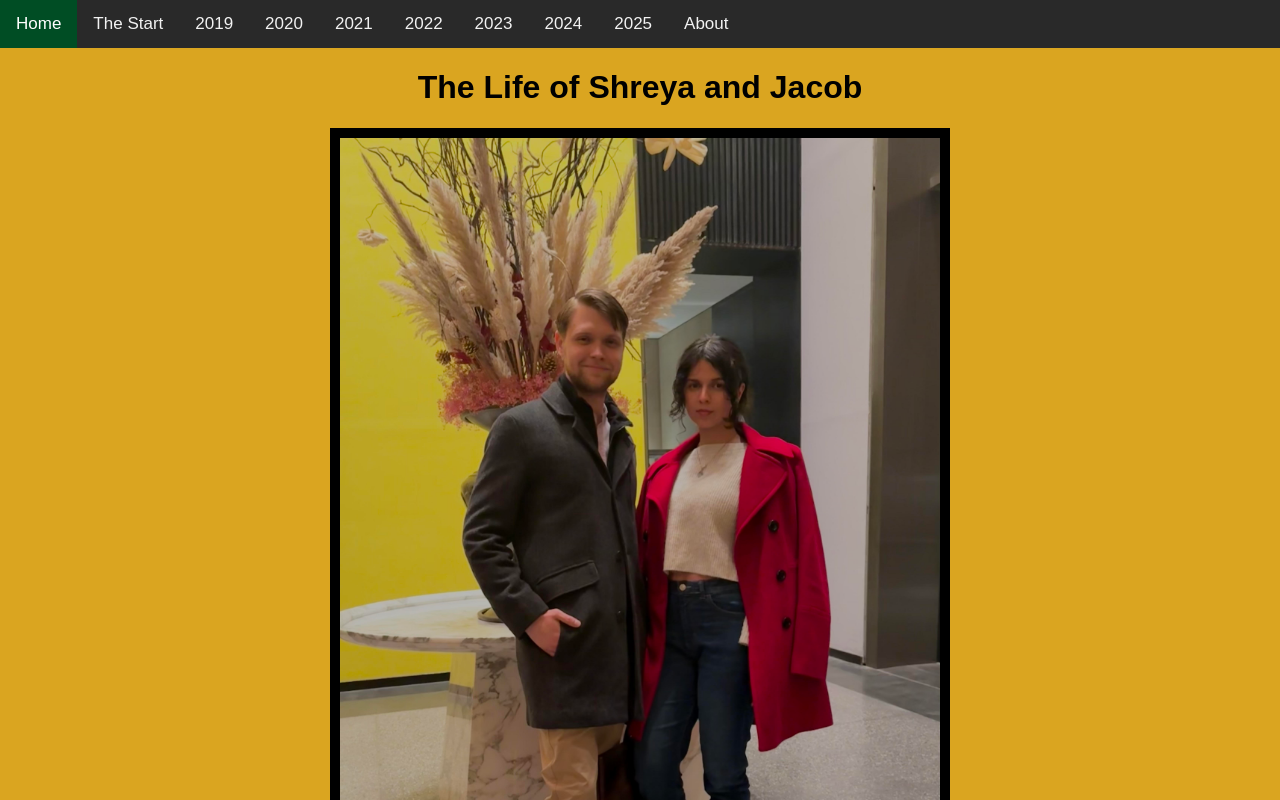
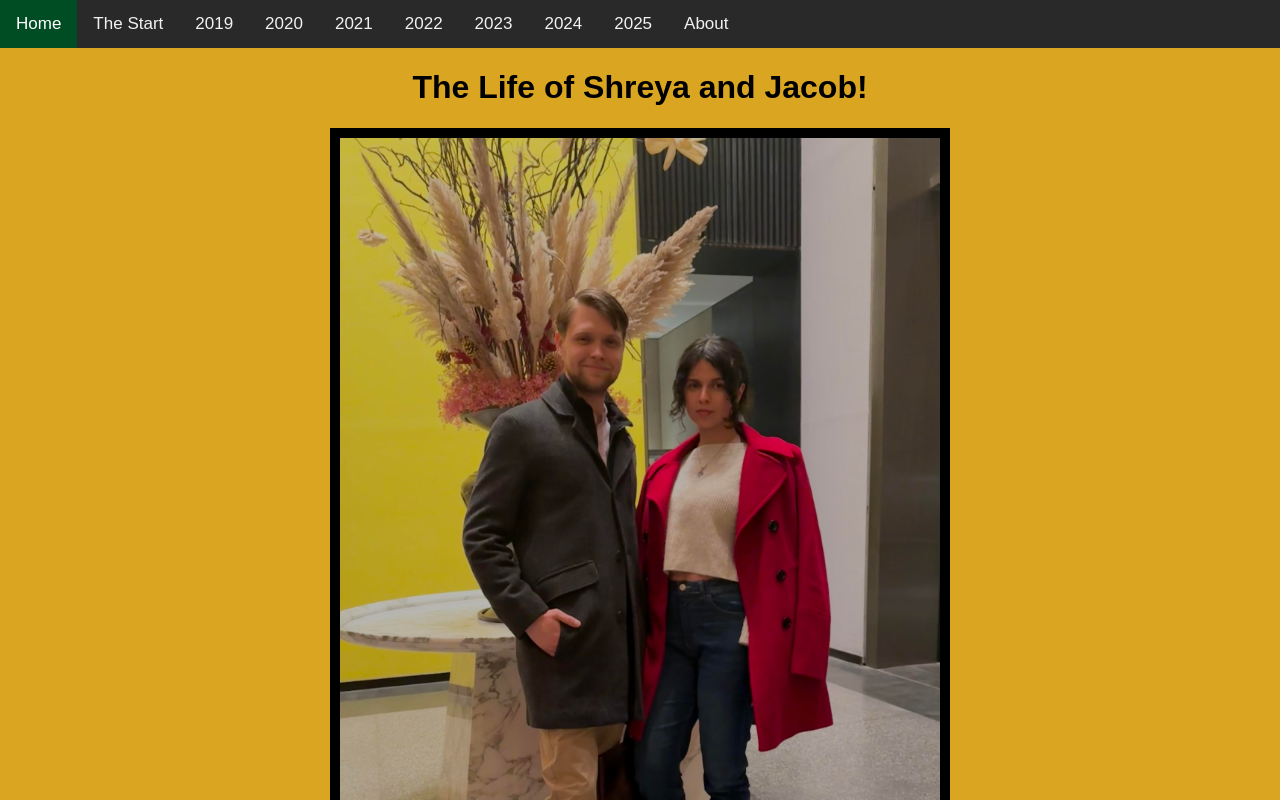
Before and after one commit to JacobGrab/JacobGrab.github.io, a plain HTML site: page Home.html in a window 1280 px wide. Shown: the top 800 px of the page. Drawn offline with Linux system fonts and the light colour scheme.

Commit message:
Update Home.html

```diff
--- a/Home.html
+++ b/Home.html
@@ -62,7 +62,7 @@ figcaption {
   <a href="https://mendirattagrabowski.com/About">About</a>
 </div>
 
-<h1 style="text-align: center;">The Life of Shreya and Jacob</h1>
+<h1 style="text-align: center;">The Life of Shreya and Jacob!</h1>
 
 <figure>
   <img src="Images/Home.jpg" alt="Date Night">
```
